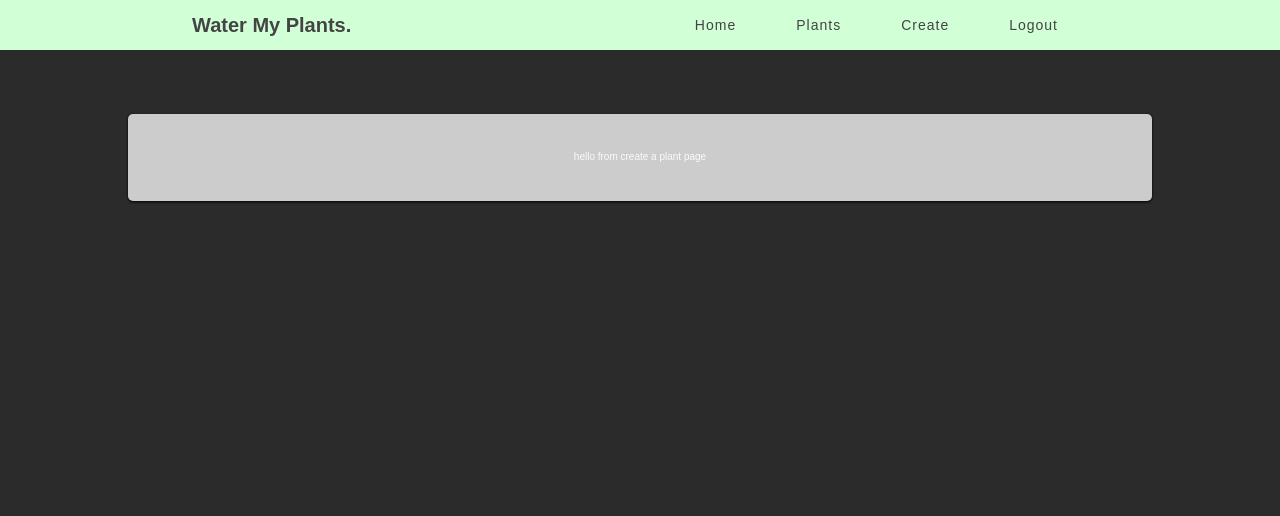
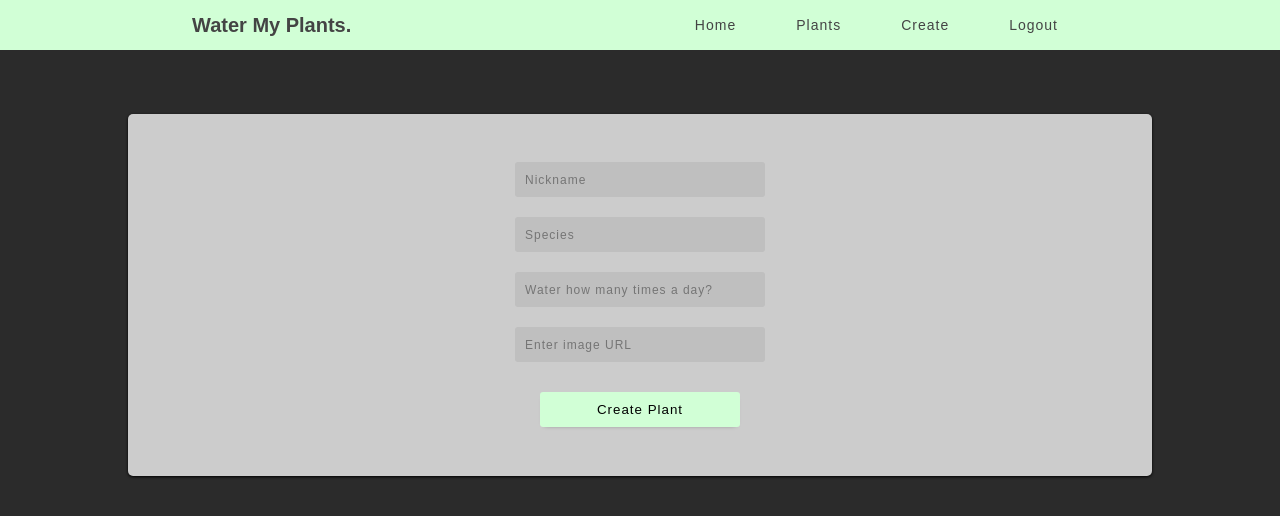
Before and after one commit to IsabellaGuo/plant, a React (Create React App) app in the folder plants/: page /create in a window 1280 px wide. Shown: the top 516 px of the page. Built offline with nearby package versions, Linux system fonts and the light colour scheme; sample sign-in values are in the browser's storage.

Commit message:
create and delete added

```diff
--- a/plants/src/components/CreatePlant.js
+++ b/plants/src/components/CreatePlant.js
@@ -1,4 +1,7 @@
-import React, { useContext } from 'react';
+import React, { useContext, useState } from 'react';
+import styled from 'styled-components';
+import { axiosWithAuth } from '../utils/axiosWithAuth';
+import { useHistory } from 'react-router-dom';
 
 // contexts
 import { UserContext } from '../contexts';
@@ -6,14 +9,128 @@ import { PlantsContext } from '../contexts';
 
 function CreatePlant(props) {
 
+    let history = useHistory();
     const { plants, setPlants } = useContext(PlantsContext);
     const { user, setUser, isLoading, setIsLoading } = useContext(UserContext);
 
+    // new plant state
+    const [newPlant, setNewPlant] = useState({
+        nickname: '',
+        species: '',
+        h2oFrequency: '',
+        image: ''
+    });
+
+    const handleChange = (e) => {
+        setNewPlant({
+            ...newPlant,
+            [e.target.name]: e.target.value
+        });
+    }
+
+    const createPlant = (newPlant) => {
+        axiosWithAuth().post(`/api/plants`, newPlant)
+            .then((res) => {
+                console.log(res);
+                setPlants(res.data);
+                history.push(`/plants`);
+            })
+            .catch((err) => {
+                console.log(err);
+            })
+    }
+
     return (
-        <>
-            <p>hello from create a plant page</p>
-        </>
+        <Container>
+            <form onSubmit={(e) => {
+                e.preventDefault();
+                createPlant(newPlant);
+                // console.log(newPlant);
+            }}>
+                <input
+                    type="text"
+                    name="nickname"
+                    placeholder="Nickname"
+                    value={newPlant.nickname}
+                    onChange={handleChange}
+                    autoComplete="off"
+                />
+                <input
+                    type="text"
+                    name="species"
+                    placeholder="Species"
+                    value={newPlant.species}
+                    onChange={handleChange}
+                    autoComplete="off"
+                />
+                <input
+                    type="text"
+                    name="h2oFrequency"
+                    placeholder="Water how many times a day?"
+                    value={newPlant.h2oFrequency}
+                    onChange={handleChange}
+                    autoComplete="off"
+                />
+                <input
+                    type="text"
+                    name="image"
+                    placeholder="Enter image URL"
+                    value={newPlant.image}
+                    onChange={handleChange}
+                    autoComplete="off"
+                />
+                <button type="submit">Create Plant</button>
+            </form>
+        </Container>
     )
 }
 
+const Container = styled.div`
+        display: flex;
+        flex-direction: column;
+        align-items: center;
+
+    form {
+        display: flex;
+        flex-direction: column;
+        align-items: center;
+
+        input {
+            margin: 1rem 0;
+            width: 25rem;
+            height: 3.5rem;
+            background: #bfbfbf;
+            border: none;
+            border-radius: 0.3rem;
+            padding: 0.5rem 0.5rem 0.5rem 1rem;
+            font-size: 1.2rem;
+            font-weight: 300;
+            letter-spacing: 0.1rem;
+
+            &:focus {
+                outline: none;
+                border: 1px solid #ababab;
+            }
+        }
+
+        button {
+            width: 20rem;
+            height: 3.5rem;
+            margin: 2rem 0 1rem;
+            background: #d1ffd6;
+            border: none;
+            border-radius: 0.3rem;
+            transition: all 100ms;
+            box-shadow: 0px 2px 5px -5px;
+            letter-spacing: 0.1rem;
+
+            &:hover {
+                transition: background 100ms;
+                cursor: pointer;
+                background: #afdeb4;
+            }
+        }
+    }
+`;
+
 export default CreatePlant;
--- a/plants/src/components/Home.js
+++ b/plants/src/components/Home.js
@@ -165,6 +165,7 @@ const Container = styled.div`
                     margin-top: 5rem;
                     border-top: 1px dotted #444444;
                     border-left: none;
+                    width: 100%;
                 }
             }
 
--- a/plants/src/components/Plant.js
+++ b/plants/src/components/Plant.js
@@ -1,12 +1,36 @@
-import React from 'react';
+import React, { useContext } from 'react';
 import styled from 'styled-components';
+import { axiosWithAuth } from '../utils/axiosWithAuth';
+import { useHistory } from 'react-router-dom';
+import { PlantsContext, UserContext } from '../contexts';
 
 // assets
 import PlantAvatar from '../assets/PlantAvatar.svg';
 
 function Plant(props) {
 
+    const { plants, setPlants } = useContext(PlantsContext);
+
+    let history = useHistory();
     const { plant } = props;
+
+    const deletePlant = (id) => {
+        axiosWithAuth().delete(`/api/plants/${id}`)
+            .then((res) => {
+                // console.log(res);
+                axiosWithAuth().get(`/api/plants`)
+                    .then((res) => {
+                        // console.log(res);
+                        setPlants(res.data);
+                    })
+                    .catch((err) => {
+                        console.log(err);
+                    })
+            })
+            .catch((err) => {
+                console.log(err);
+            })
+    }
 
     return (
         <Card key={plant.id}>
@@ -17,7 +41,10 @@ function Plant(props) {
                 <p>Water Times per Day: {plant.h2oFrequency}</p>
                 <div className="plant-controls">
                     <button>Edit Plant</button>
-                    <button className="delete">Delete Plant</button>
+                    <button className="delete" onClick={() => {
+                        deletePlant(plant.id);
+                        history.push(`/plants`);
+                    }}>Delete Plant</button>
                 </div>
             </div>
 
--- a/plants/src/utils/axiosWithAuth.js
+++ b/plants/src/utils/axiosWithAuth.js
@@ -6,5 +6,5 @@ export const axiosWithAuth = () => {
         headers: {
             Authorization: localStorage.getItem('token')
         }
-    })
-}
+    });
+};
```
Also changed, not shown: 1 other file (tests, documents, lock files or other folders).
